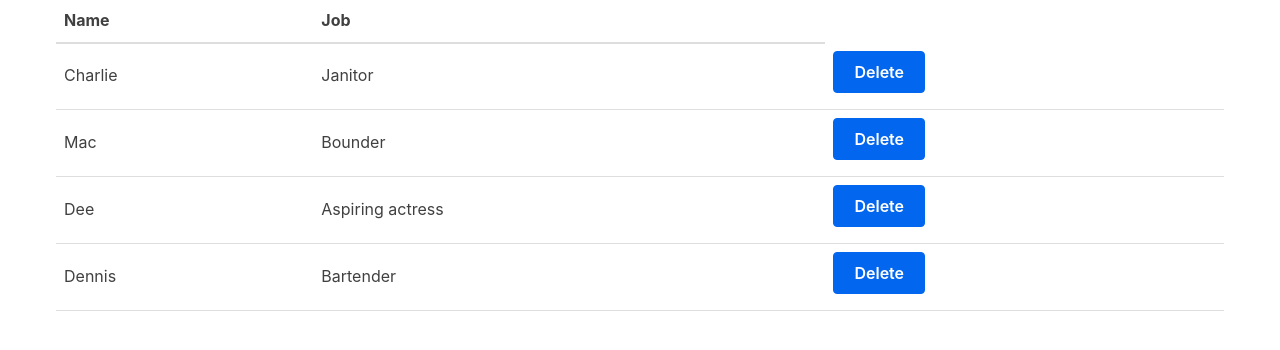
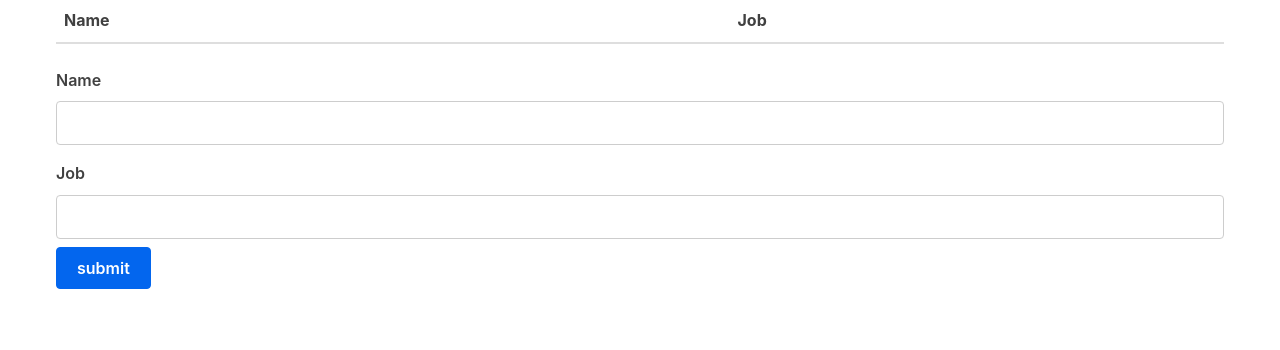
Before and after one commit to shinodogg/Getting-Started-with-React, a React (Create React App) app in the folder react-tutorial/: page / in a window 1280 px wide. Shown: the top 350 px of the page. Built offline with nearby package versions, Linux system fonts and the light colour scheme.

Commit message:
add Form

```diff
--- a/react-tutorial/src/App.js
+++ b/react-tutorial/src/App.js
@@ -1,26 +1,10 @@
 import React, { Component } from 'react';
 import Table from './Table';
+import Form from './Form';
 
 class App extends Component {
   state = {
-    characters: [
-      {
-        'name': 'Charlie',
-        'job': 'Janitor'
-      },
-      {
-        'name': 'Mac',
-        'job': 'Bounder'
-      },
-      {
-        'name': 'Dee',
-        'job': 'Aspiring actress'
-      },
-      {
-        'name': 'Dennis',
-        'job': 'Bartender'
-      }
-    ]
+    characters: []
   };
 
   removeCharacter = index => {
@@ -35,6 +19,10 @@
     );
   }
 
+  handleSubmit = character => {
+    this.setState({characters: [...this.state.characters, character]});
+  }
+
   render() {
     const { characters } = this.state;
 
@@ -44,6 +32,7 @@
             characterData={characters}
             removeCharacter={this.removeCharacter}
           />
+          <Form handleSubmit={this.handleSubmit} />
       </div>
     );
   }
--- /dev/null
+++ b/react-tutorial/src/Form.js
@@ -0,0 +1,54 @@
+import React, { Component } from 'react';
+
+class Form extends Component {
+    constructor(props) {
+        super(props);
+
+        this.initialState = {
+            name: '',
+            job: ''
+        };
+
+        this.state = this.initialState;
+    }
+
+    handleChange = event => {
+        const {name, value} = event.target;
+
+        this.setState({
+            [name] : value
+        });
+    }
+
+    submitForm = () => {
+        this.props.handleSubmit(this.state);
+        this.setState(this.initialState);
+    }
+
+    render() {
+        const {name, job} = this.state;
+
+        return (
+            <form>
+                <label>Name</label>
+                <input
+                    type="text"
+                    name="name"
+                    value={name}
+                    onChange={this.handleChange} />
+                <label>Job</label>
+                <input
+                    type="text"
+                    name="job"
+                    value={job}
+                    onChange={this.handleChange} />
+                <input
+                    type="button"
+                    value="submit"
+                    onClick={this.submitForm} />
+             </form>
+        );
+    }
+}
+
+export default Form;
--- a/react-tutorial/src/index.js
+++ b/react-tutorial/src/index.js
@@ -1,6 +1,7 @@
 import React from 'react';
 import ReactDOM from 'react-dom';
 import App from './App'
+// import App from './Api'
 import './index.css';
 
 ReactDOM.render(<App />, document.getElementById('root'));
```
Also changed, not shown: react-tutorial/src/Api.js (added).
